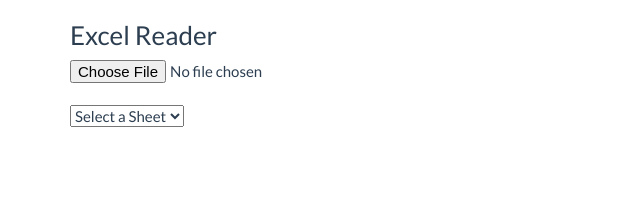
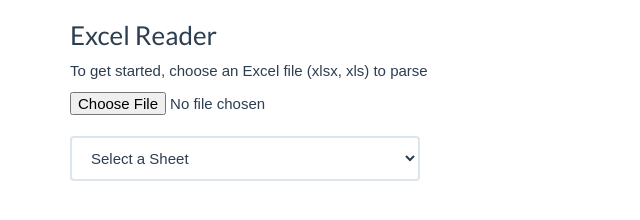
Before and after one commit to Sinh9x0-zz/angular-excel, a website: page client/index.html in a window 1280 px wide. Shown: the whole page, without its empty margins (0-640 px from the left). Drawn offline with Linux system fonts and the light colour scheme.

Commit message:
json converted to table, excel converted to an array of arrays

```diff
--- a/client/index.html
+++ b/client/index.html
@@ -6,6 +6,16 @@
 	<meta charset="utf-8">
 	<link rel="stylesheet" type='text/css' href='css/bootstrap.css'>
 	<title>Excel Upload</title>
+	<style>
+		body {
+			font-family: sans-serif;
+		}
+
+		.selector {
+			margin-bottom:20px;
+		}
+
+	</style>
 
 </head>
 
--- a/client/partials/main.html
+++ b/client/partials/main.html
@@ -1,9 +1,19 @@
 <h3>Excel Reader</h3>
+<p>To get started, choose an Excel file (xlsx, xls) to parse</p>
+<input type="file" accept=".xlsx" on-change="uploadFile">
 
-<input type="file" accept=".xlsx" on-change="uploadFile"> <br>
+<br>
+<div class="selector row col-md-4">
+	<select class="form-control" ng-model='mainCtrl.current'>
+		<option value=''>Select a Sheet</option>
+	    <option ng-repeat="sheet in mainCtrl.sheets" value="{{$index}}"><span ng-bind='sheet'></span>{{sheet}}</option>
+	</select>
+</div>
 
-<select>
-	<option value=''>Select a Sheet</option>
-    <option ng-repeat="sheet in mainCtrl.sheets" value="{{sheet}}"><span ng-bind='sheet'></span>{{sheet}}</option>
-</select>
-{{mainCtrl.data}}
+<div class="sheet">
+    <table class="table table-bordered">
+        <tr ng-repeat="row in mainCtrl.data[mainCtrl.sheets[mainCtrl.current]]">
+            <td ng-repeat="col in row track by $index" ng-bind="col"></td>
+        </tr>
+    </table>
+</div>
```
Also changed, not shown: server/controllers/files.js (+2 -7 lines).
